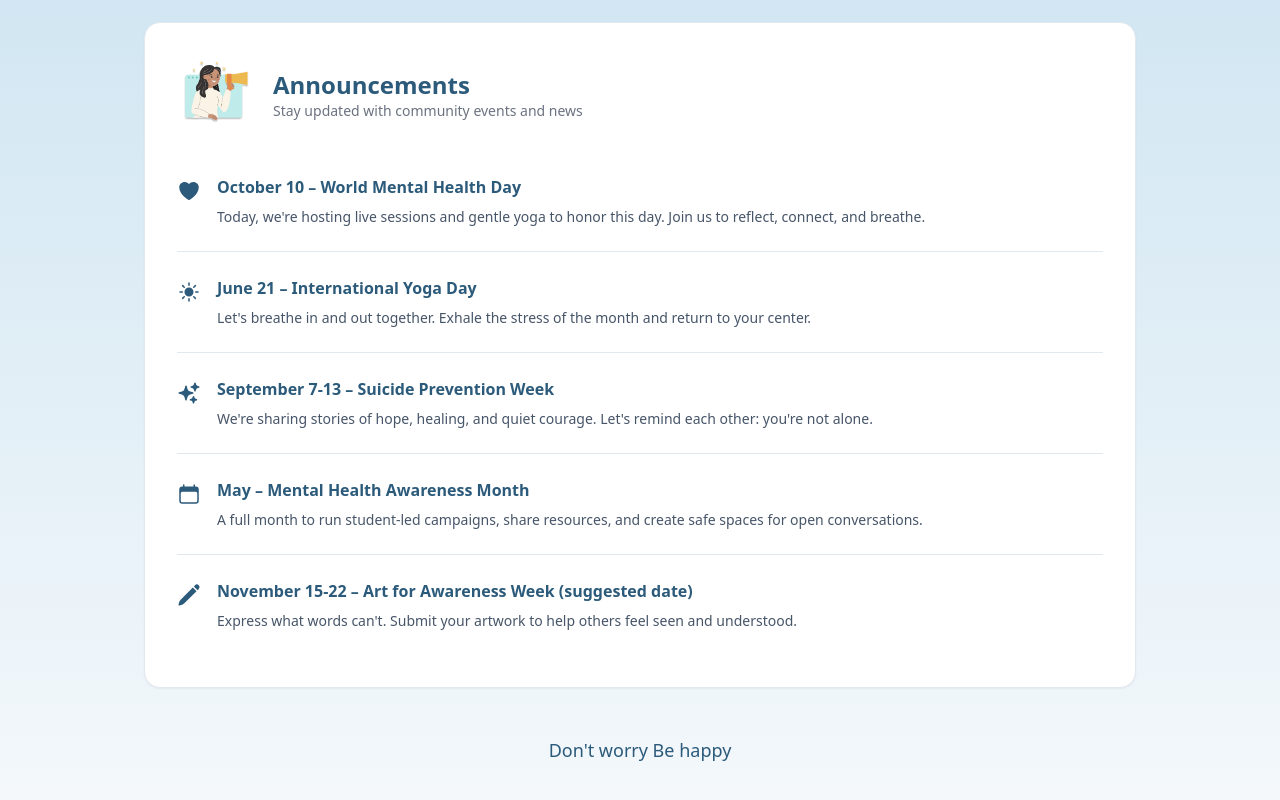
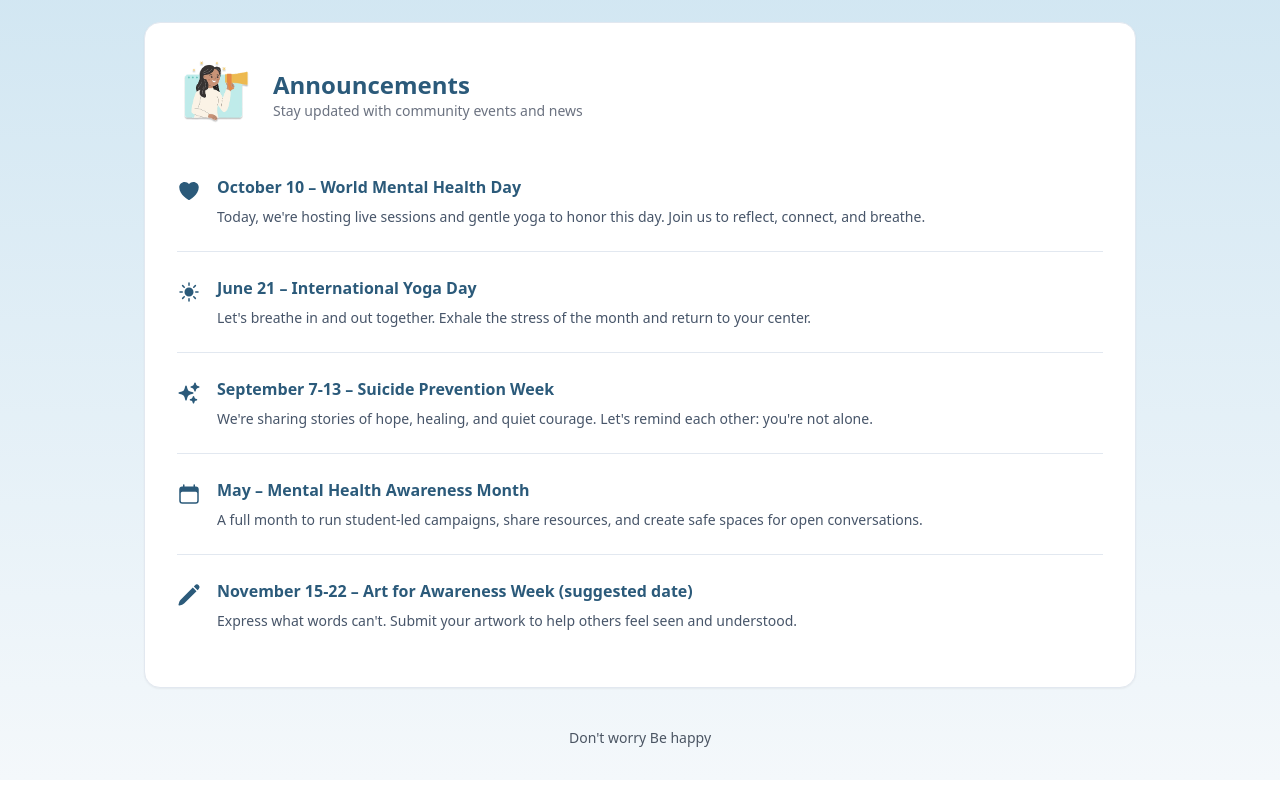
Before and after one commit to AashiGarg-tech/MindDorm-Mental-Wellness, a React (Create React App) app in the folder minddorm-mental-wellness/: page /AnnouncementsPage in a window 1280 px wide. Shown: the part 724-1524 px from the top of the page. Built offline with nearby package versions, Linux system fonts and the light colour scheme.

Commit message:
modifications

```diff
--- a/minddorm-mental-wellness/src/pages/Community/AnnouncementsPage.jsx
+++ b/minddorm-mental-wellness/src/pages/Community/AnnouncementsPage.jsx
@@ -89,9 +89,9 @@ const AnnouncementsPage = () => {
         </div>
 
         {/* Footer */}
-        <footer className="text-center text-lg text-[#2B5A7A] mt-8 py-4">
-          Don't worry Be happy
-        </footer>
+        <footer className="text-center mt-10 text-gray-600 text-sm">
+                <p>Don't worry Be happy</p>
+            </footer>
       </div>
     </div>
   );
--- a/minddorm-mental-wellness/src/pages/Community/ListenLearnPage.jsx
+++ b/minddorm-mental-wellness/src/pages/Community/ListenLearnPage.jsx
@@ -159,9 +159,9 @@ const ListenLearnPage = () => {
         </div>
 
         {/* Footer */}
-        <footer className="text-center text-lg text-[#2B5A7A] mt-8 py-4">
-          Don't worry Be happy
-        </footer>
+        <footer className="text-center mt-10 text-gray-600 text-sm">
+                <p>Don't worry Be happy</p>
+            </footer>
       </div>
     </div>
   );
--- a/minddorm-mental-wellness/src/pages/Community/ReachOutPage.jsx
+++ b/minddorm-mental-wellness/src/pages/Community/ReachOutPage.jsx
@@ -138,9 +138,9 @@ const ReachOutPage = () => {
           </div>
         </div>
 
-        <footer className="text-center text-lg text-[#2B5A7A] mt-8 py-4">
-          Don't worry Be happy
-        </footer>
+        <footer className="text-center mt-10 text-gray-600 text-sm">
+                <p>Don't worry Be happy</p>
+            </footer>
       </div>
     </div>
   );
--- a/minddorm-mental-wellness/src/pages/Home/HomePage.jsx
+++ b/minddorm-mental-wellness/src/pages/Home/HomePage.jsx
@@ -1,5 +1,5 @@
-// import React from 'react';
-// import { Link } from 'react-router-dom'
+import React from 'react';
+import { Link } from 'react-router-dom';
 
 const HomePage = () => {
   return (
@@ -28,12 +28,12 @@ const HomePage = () => {
               Start Your Journey
             </a>
 
-            <a
-              href="/Community"
+            <Link
+              to="/AnnouncementsPage"
               className="bg-[#F4F8FB] text-[#000459] px-6 py-2 rounded-full font-semibold border border-[#D6E6F2] hover:bg-blue-100 transition inline-flex items-center justify-center"
             >
               Join our community
-            </a>
+            </Link>
           </div>
 
           {/* Calm Track Section */}
@@ -67,9 +67,12 @@ const HomePage = () => {
         <div className="md:w-1/2 mt-8 md:mt-0 flex justify-center items-center pl-8">
           <div className="relative">
             {/* Chat Button */}
-            <button className="absolute top-1/3 -right-12 bg-white px-5 py-2 rounded-full text-sm text-slate-600 font-medium shadow-md border border-slate-300 whitespace-nowrap z-20 hover:bg-slate-50 hover:shadow-lg transition-all duration-300">
+            <Link
+              to="/ChatPage"
+              className="absolute top-1/3 -right-12 bg-white px-5 py-2 rounded-full text-sm text-slate-600 font-medium shadow-md border border-slate-300 whitespace-nowrap z-20 hover:bg-slate-50 hover:shadow-lg transition-all duration-300"
+            >
               chat with AI
-            </button>
+            </Link>
 
             {/* AI Assistant Image with Celestial Glow */}
             <div className="relative">
@@ -92,7 +95,7 @@ const HomePage = () => {
         <div className="grid grid-cols-1 md:grid-cols-3 gap-8 max-w-5xl mx-auto">
 
           {/* Session Booking */}
-          <div className="bg-[#F4F8FB] border border-[#D6E6F2] p-6 rounded-2xl">
+          <div className="bg-[#F4F8FB] border border-[#D6E6F2] p-6 rounded-2xl transform transition-transform duration-300 hover:scale-105 cursor-pointer shadow-sm hover:shadow-md">
             <h3 className="text-xl font-bold mb-2 text-[#2B3990] tracking-wide">
               SESSION BOOKING
             </h3>
@@ -103,7 +106,7 @@ const HomePage = () => {
           </div>
 
           {/* Self Tests */}
-          <div className="bg-[#F4F8FB] border border-[#D6E6F2] p-6 rounded-2xl">
+          <div className="bg-[#F4F8FB] border border-[#D6E6F2] p-6 rounded-2xl transform transition-transform duration-300 hover:scale-105 cursor-pointer shadow-sm hover:shadow-md">
             <h3 className="text-xl font-bold mb-2 text-[#2B3990] tracking-wide">
               SELF TESTS
             </h3>
@@ -114,7 +117,7 @@ const HomePage = () => {
           </div>
 
           {/* Resource Library */}
-          <div className="bg-[#F4F8FB] border border-[#D6E6F2] p-6 rounded-2xl">
+          <div className="bg-[#F4F8FB] border border-[#D6E6F2] p-6 rounded-2xl transform transition-transform duration-300 hover:scale-105 cursor-pointer shadow-sm hover:shadow-md">
             <h3 className="text-xl font-bold mb-2 text-[#2B3990] tracking-wide">
               RESOURCE LIBRARY
             </h3>
--- a/minddorm-mental-wellness/src/pages/TrackMood/TrackMoodPage.jsx
+++ b/minddorm-mental-wellness/src/pages/TrackMood/TrackMoodPage.jsx
@@ -157,6 +157,9 @@ const TrackMoodPage = () => {
             ))}
           </div>
         </div>
+        <footer className="text-center mt-10 text-gray-600 text-sm">
+                <p>Don't worry Be happy</p>
+            </footer>
       </main>
     </div>
   );
```
